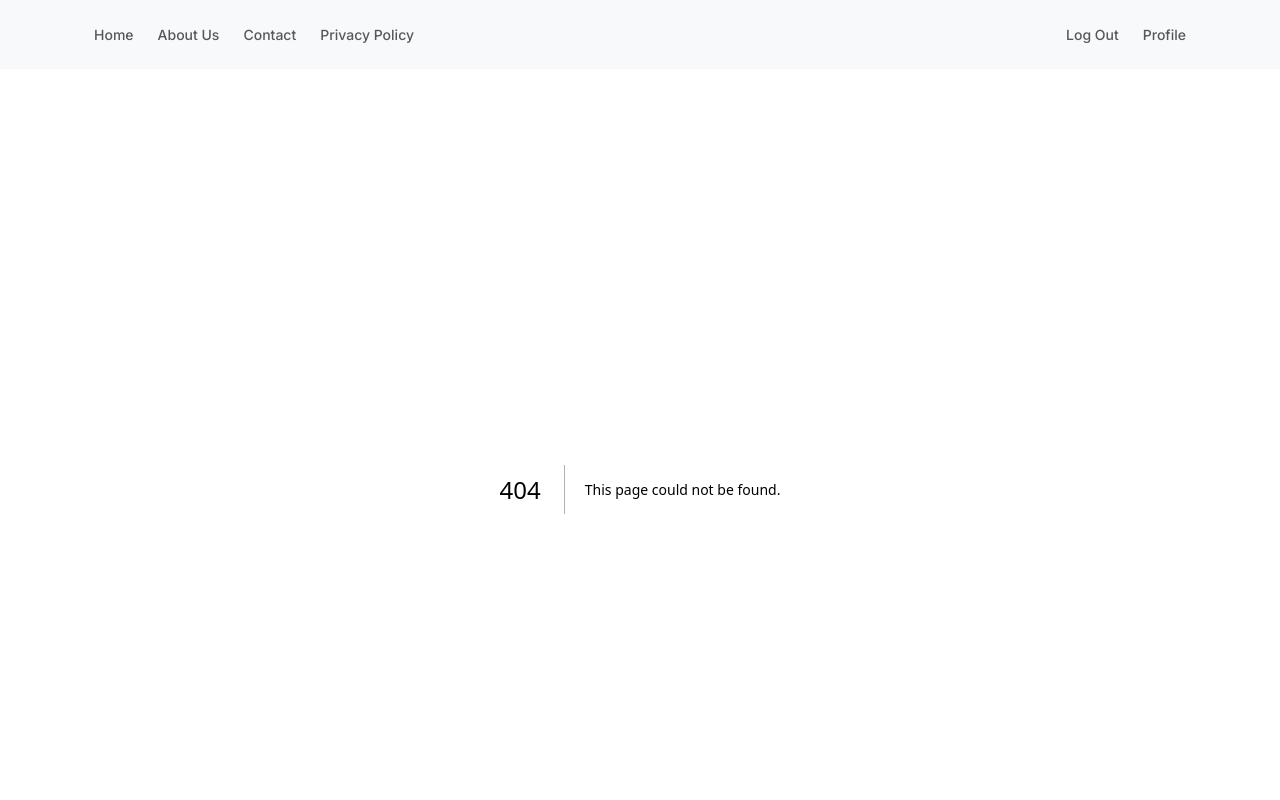
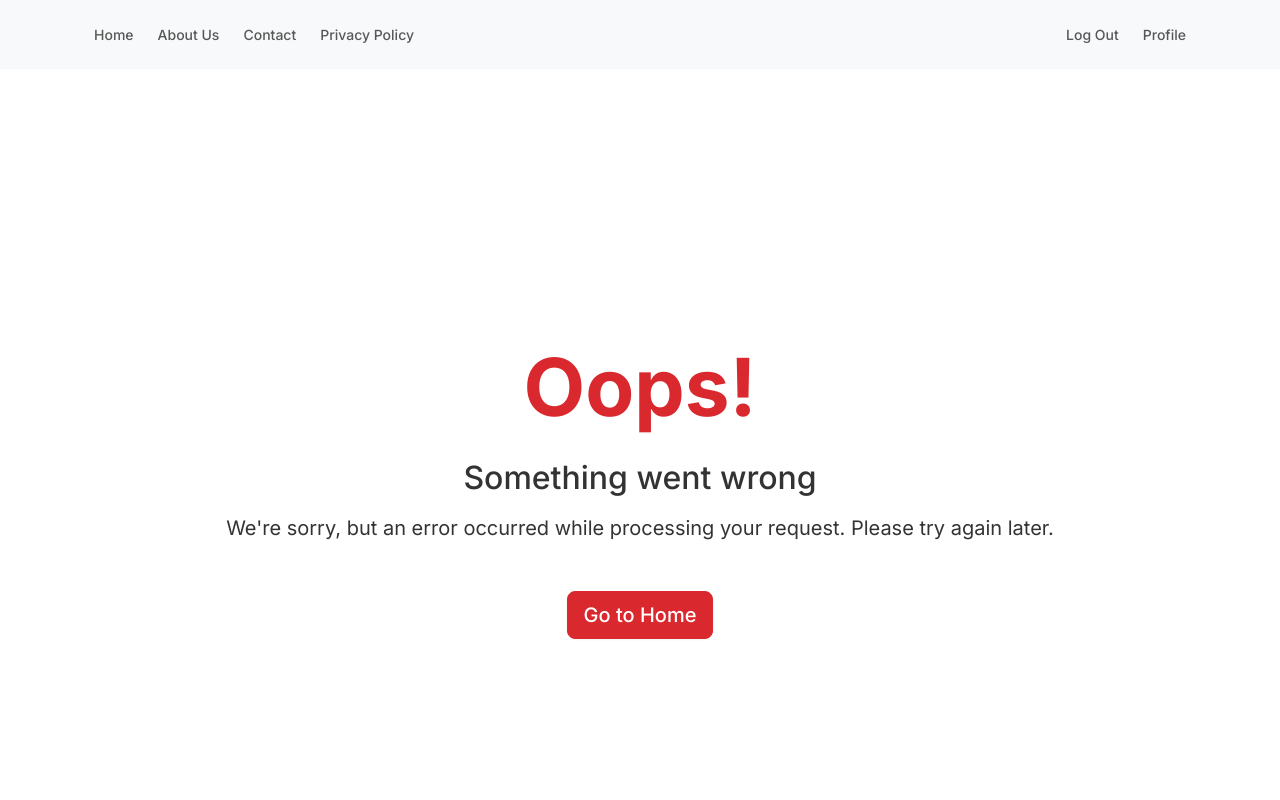
Before and after one commit to yasindemirkaya/NextManagementApp, a Next.js app: page /error in a window 1280 px wide. Before the commit this address had no page. Shown: the top 800 px of the page. Built offline with nearby package versions, Linux system fonts and the light colour scheme; sample sign-in values are in the browser's storage.

Commit message:
404-error
404 not found and error pages

```diff
--- /dev/null
+++ b/components/Layouts/404/index.js
@@ -0,0 +1,11 @@
+import { Container } from 'react-bootstrap';
+
+const NotFoundLayout = ({ children }) => {
+    return (
+        <Container className="d-flex flex-column justify-content-center align-items-center" style={{ minHeight: '100vh' }}>
+            {children}
+        </Container>
+    );
+};
+
+export default NotFoundLayout;
--- /dev/null
+++ b/pages/404/index.js
@@ -0,0 +1,27 @@
+import { Container, Button } from 'react-bootstrap';
+import { useRouter } from 'next/router';
+import styles from './index.module.scss';
+import NotFoundLayout from '@/components/Layouts/404';
+
+const NotFoundPage = () => {
+    const router = useRouter();
+
+    const goHome = () => {
+        router.push('/');
+    };
+
+    return (
+        <NotFoundLayout>
+            <h1 className={`text-primary ${styles.heading}`}>404</h1>
+            <h3 className={styles.subheading}>Page Not Found</h3>
+            <p className={styles.description}>
+                Oops! The page you're looking for doesn't exist or has been moved.
+            </p>
+            <Button className={styles.buttonClass} onClick={goHome} variant="primary" size="lg">
+                Go to Home
+            </Button>
+        </NotFoundLayout>
+    );
+};
+
+export default NotFoundPage;
--- /dev/null
+++ b/pages/404/index.module.scss
@@ -0,0 +1,32 @@
+.notFoundContainer {
+    height: 100vh;
+    text-align: center;
+}
+
+.heading {
+    font-size: 5rem;
+    font-weight: bold;
+    // color: #ff6f61;
+    /* Canlı kırmızı, farklı bir renk de seçebilirsiniz */
+}
+
+.subheading {
+    font-size: 2rem;
+    color: #333;
+    margin-top: 10px;
+}
+
+.description {
+    font-size: 1.2rem;
+    color: #555;
+    margin-top: 20px;
+}
+
+.buttonClass {
+    margin-top: 30px;
+    padding: 12px 24px;
+    font-size: 1rem;
+    // background-color: #ff6f61;
+    // border-color: #ff6f61;
+    transition: background-color 0.3s ease;
+}
--- a/pages/_app.js
+++ b/pages/_app.js
@@ -1,21 +1,27 @@
 import 'bootstrap/dist/css/bootstrap.min.css';
 import '../styles/global.scss';
+
+import React, { useEffect, useState } from 'react';
+import Head from 'next/head';
 
 import { Provider } from "react-redux";
 import { persistor } from "@/redux/config";
 import { PersistGate } from 'redux-persist/integration/react';
-import Head from 'next/head';
+import store from "@/redux/store";
 
-import store from "@/redux/store";
-import React, { useEffect, useState } from 'react';
+import { useRouter } from 'next/router';
+import { useAuthRedirect } from '@/utils/authGuard';
+
 import DefaultLayout from '@/components/Layouts/Default/index';
-import { useRouter } from 'next/router';
-import { handleAuthRedirect } from '@/utils/authGuard';
+import NotFoundLayout from '@/components/Layouts/404';
 
 export default function App({ Component, pageProps: { session, ...pageProps } }) {
   const router = useRouter();
   const [loading, setLoading] = useState(true);
   const [token, setToken] = useState(null);
+
+  // handleAuthRedirect'i burada kullanıyoruz
+  const handleAuthRedirect = useAuthRedirect();
 
   useEffect(() => {
     const storedToken = localStorage.getItem('token');
@@ -28,12 +34,19 @@ export default function App({ Component, pageProps: { session, ...pageProps } })
     setLoading(false);
 
     // auth kontrol fonksiyonunu çağırıyoruz
-    handleAuthRedirect(storedToken, router.pathname);
+    if (storedToken !== null) {
+      handleAuthRedirect(storedToken, router.pathname);  // Yönlendirme işlemi burada yapılacak
+    } else if (storedToken === null && router.pathname !== '/login' && router.pathname !== '/register') {
+      // Eğer token yoksa ve login ya da register sayfası değilse yönlendirme yapılacak
+      router.push('/login');
+    }
   }, [router]);
 
   if (loading) {
     return <div>Loading...</div>;
   }
+
+  const Layout = router.pathname === '/404' ? NotFoundLayout : DefaultLayout;
 
   return (
     <Provider store={store}>
@@ -42,9 +55,9 @@ export default function App({ Component, pageProps: { session, ...pageProps } })
           <meta charSet="utf-8" />
           <meta name="viewport" content="width=device-width, initial-scale=1" />
         </Head>
-        <DefaultLayout>
+        <Layout>
           <Component {...pageProps} />
-        </DefaultLayout>
+        </Layout>
       </PersistGate>
     </Provider>
   );
--- /dev/null
+++ b/pages/error/index.js
@@ -0,0 +1,26 @@
+import { Container, Button } from 'react-bootstrap';
+import { useRouter } from 'next/router';
+import styles from './index.module.scss';
+
+const ErrorPage = () => {
+    const router = useRouter();
+
+    const goHome = () => {
+        router.push('/');
+    };
+
+    return (
+        <Container className={`d-flex flex-column justify-content-center align-items-center ${styles.errorContainer}`}>
+            <h1 className={`text-danger ${styles.heading}`}>Oops!</h1>
+            <h3 className={styles.subheading}>Something went wrong</h3>
+            <p className={styles.description}>
+                We're sorry, but an error occurred while processing your request. Please try again later.
+            </p>
+            <Button className={styles.buttonClass} onClick={goHome} variant="danger" size="lg">
+                Go to Home
+            </Button>
+        </Container>
+    );
+};
+
+export default ErrorPage;
--- /dev/null
+++ b/pages/error/index.module.scss
@@ -0,0 +1,24 @@
+.errorContainer {
+    height: 100vh;
+    text-align: center;
+    color: #333;
+}
+
+.heading {
+    font-size: 5rem;
+    font-weight: bold;
+}
+
+.subheading {
+    font-size: 2rem;
+    margin: 1rem 0;
+}
+
+.description {
+    font-size: 1.25rem;
+    margin-bottom: 2rem;
+}
+
+.buttonClass {
+    margin-top: 1rem;
+}
--- a/utils/authGuard.js
+++ b/utils/authGuard.js
@@ -1,18 +1,21 @@
-// utils/authUtils.js
 import { useRouter } from 'next/router';
 
-export const handleAuthRedirect = (token, pathname) => {
+export const useAuthRedirect = () => {
     const router = useRouter();
+
+    const handleAuthRedirect = (token, pathname) => {
         const requiresAuth = ['/dashboard', '/profile'];  // Giriş gerektiren sayfalar
 
         // Eğer giriş gerektiren bir sayfaya gidiliyorsa ve token yoksa login sayfasına yönlendir
         if (requiresAuth.includes(pathname) && !token) {
             router.push('/login');
-        return;
         }
 
-    // Eğer token varsa ve login sayfasındaysanız, dashboard sayfasına yönlendir
+        // Eğer login sayfasına gidiliyorsa ve kullanıcı zaten giriş yaptıysa dashboard'a yönlendir
         if (pathname === '/login' && token) {
             router.push('/dashboard');
         }
     };
+
+    return handleAuthRedirect;
+};
```
Also changed, not shown: components/Layouts/404/index.module.scss (added). Lines whose indentation alone changed are shown as unchanged.
